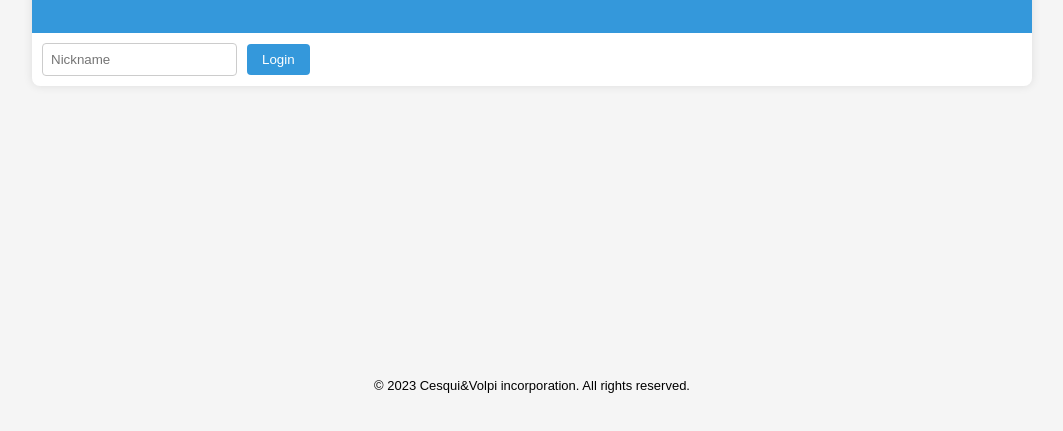
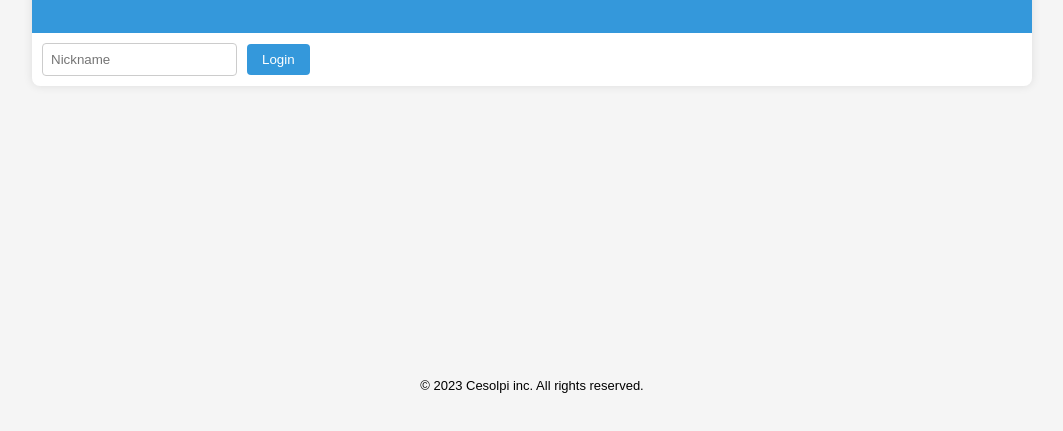
Before and after one commit to Rexeref/chatter, a website: page index.html in a window 1280 px wide. Shown: the part 355-786 px from the top of the page, without its empty margins (108-1171 px from the left). Drawn offline with nearby package versions, Linux system fonts and the light colour scheme; no server answers.

Commit message:
Modificato Footer

```diff
--- a/css/style.css
+++ b/css/style.css
@@ -101,6 +101,7 @@ button:hover {
 footer{
     text-align: center;
 }
+
 footer>p{
     font-size: small;
 }
--- a/index.html
+++ b/index.html
@@ -51,7 +51,7 @@
 
     </div>
         <footer>
-            <p>&copy; 2023 Cesqui&Volpi incorporation. All rights reserved.</p>
+            <p>&copy; 2023 Cesolpi inc. All rights reserved.</p>
         </footer>
     <script src="/socket.io/socket.io.js"></script>
     <script src="js/script.js" defer></script>
```
